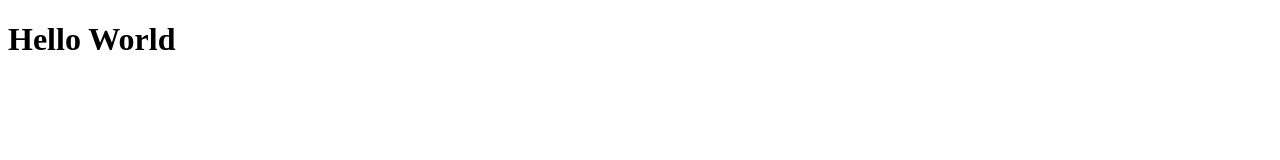
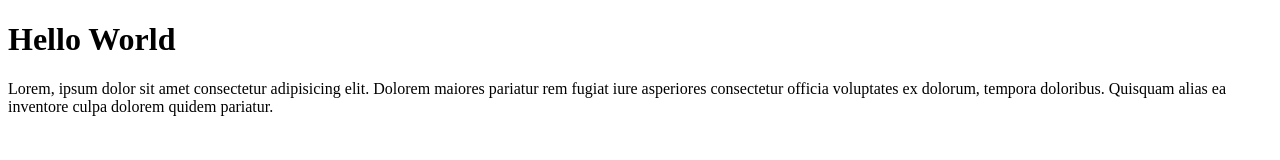
Before and after one commit to ariefaryudisyidik/excode-git-test, a plain HTML site: page index.html in a window 1280 px wide. Drawn offline with Linux system fonts and the light colour scheme.

Commit message:
Menambahkan paragraf

```diff
--- a/index.html
+++ b/index.html
@@ -7,5 +7,6 @@
 </head>
 <body>
     <h1>Hello World</h1>
+    <p>Lorem, ipsum dolor sit amet consectetur adipisicing elit. Dolorem maiores pariatur rem fugiat iure asperiores consectetur officia voluptates ex dolorum, tempora doloribus. Quisquam alias ea inventore culpa dolorem quidem pariatur.</p>
 </body>
 </html>
```
